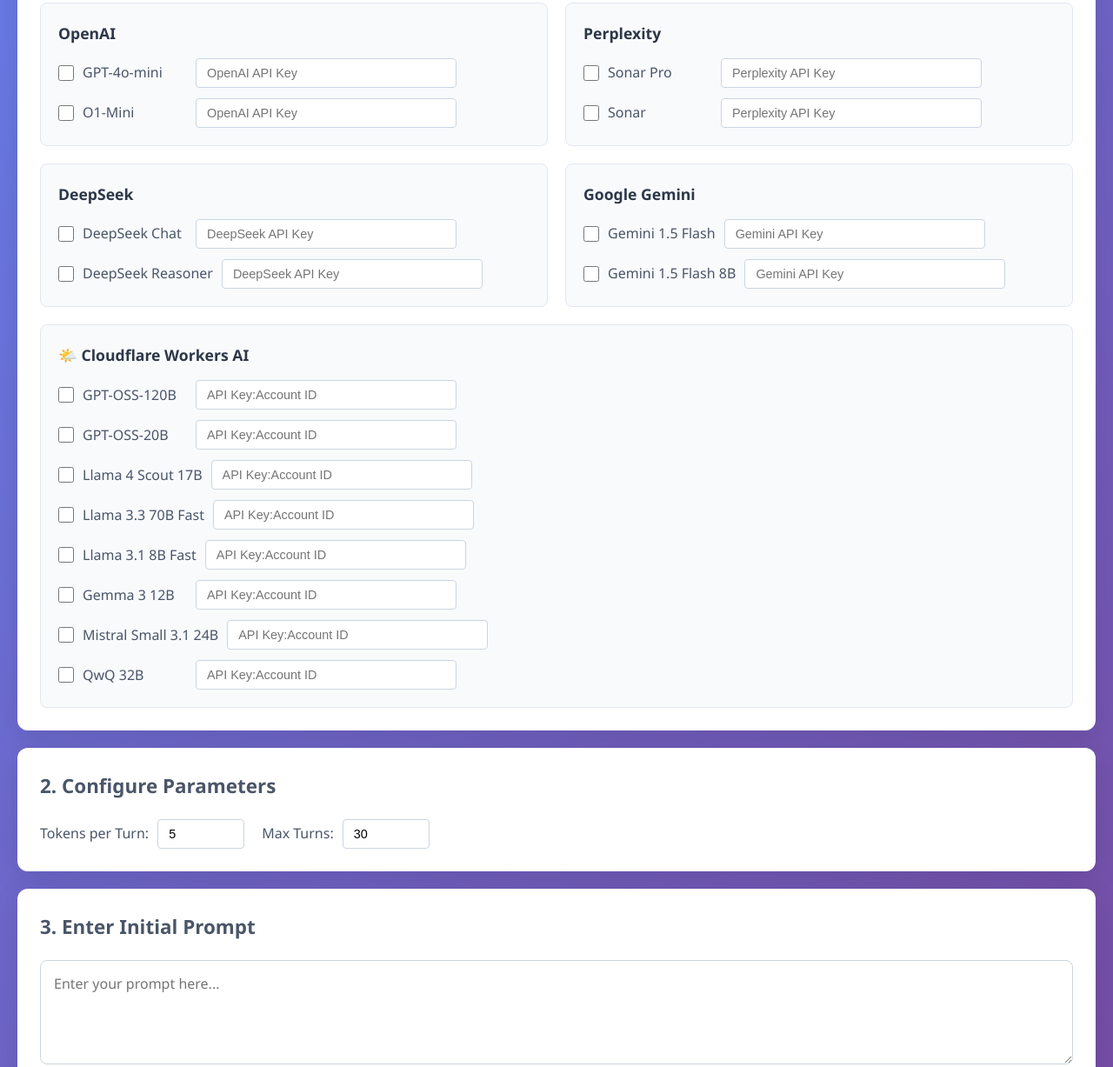
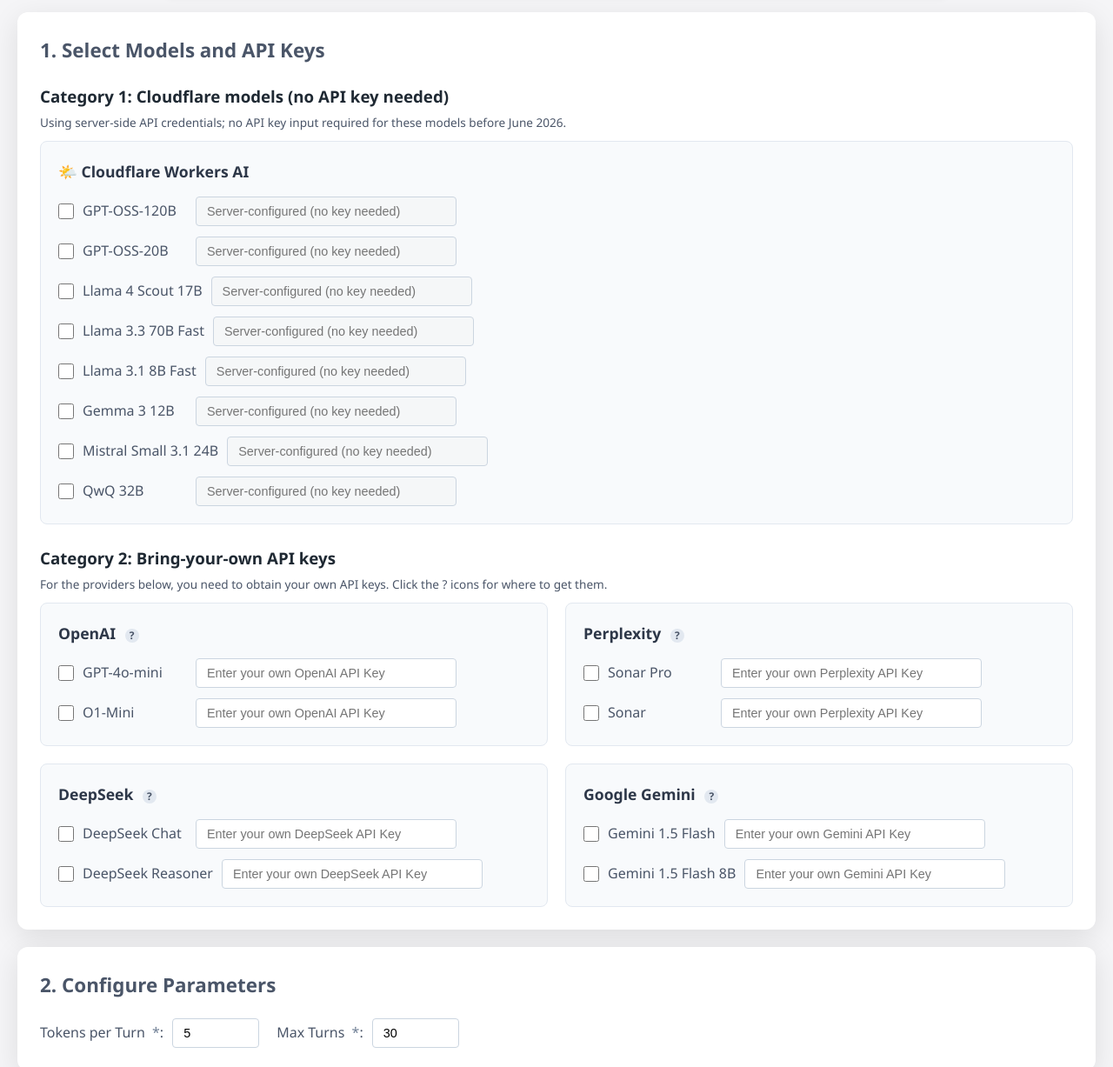
Before and after one commit to liu-jiayuan/dynamic-llm-chat, a website: page index.html in a window 1280 px wide. Shown: the part 231-1458 px from the top of the page at 87% size. Drawn offline with Linux system fonts and the light colour scheme.

Commit message:
added cloudflare auto-use

```diff
--- a/index.html
+++ b/index.html
@@ -39,42 +39,103 @@
 <body>
     <div class="container">
         <header>
-            <h1>🤖 Multi-LLM Token Generator</h1>
-            <p>Select multiple LLM models and let them alternately generate specified number of tokens</p>
+            <h1>FOCAL LLM Alternating Chat Demo</h1>
+            <p>
+                This demo alternately samples tokens from multiple LLMs. Select the models you want to compare, set the tokens per turn and maximum number of turns, then start generation. The selected LLMs will take turns generating short continuations conditioned on the shared context.
+            </p>
         </header>
 
         <div class="setup-section">
             <div class="card">
                 <h2>1. Select Models and API Keys</h2>
+
+                <!-- Category 1: Cloudflare models (no API key needed) -->
+                <h3>Category 1: Cloudflare models (no API key needed)</h3>
+                <p class="api-note">Using server-side API credentials; no API key input required for these models before June 2026.</p>
+                <div class="models-grid" style="margin-top: 10px;">
+                    <!-- Cloudflare Workers AI Models -->
+                    <div class="model-group">
+                        <h3>🌤️ Cloudflare Workers AI</h3>
+                        <div class="model-option">
+                            <input type="checkbox" id="gpt-oss-120b-cf" value="@cf/openai/gpt-oss-120b" data-provider="cloudflare">
+                            <label for="gpt-oss-120b-cf">GPT-OSS-120B</label>
+                            <input type="text" id="gpt-oss-120b-cf-key" placeholder="Server-configured (no key needed)" class="api-key-input" disabled>
+                        </div>
+                        <div class="model-option">
+                            <input type="checkbox" id="gpt-oss-20b-cf" value="@cf/openai/gpt-oss-20b" data-provider="cloudflare">
+                            <label for="gpt-oss-20b-cf">GPT-OSS-20B</label>
+                            <input type="text" id="gpt-oss-20b-cf-key" placeholder="Server-configured (no key needed)" class="api-key-input" disabled>
+                        </div>
+                        <div class="model-option">
+                            <input type="checkbox" id="llama-4-scout" value="@cf/meta/llama-4-scout-17b-16e-instruct" data-provider="cloudflare">
+                            <label for="llama-4-scout">Llama 4 Scout 17B</label>
+                            <input type="text" id="llama-4-scout-key" placeholder="Server-configured (no key needed)" class="api-key-input" disabled>
+                        </div>
+                        <div class="model-option">
+                            <input type="checkbox" id="llama-3-3-70b" value="@cf/meta/llama-3.3-70b-instruct-fp8-fast" data-provider="cloudflare">
+                            <label for="llama-3-3-70b">Llama 3.3 70B Fast</label>
+                            <input type="text" id="llama-3-3-70b-key" placeholder="Server-configured (no key needed)" class="api-key-input" disabled>
+                        </div>
+                        <div class="model-option">
+                            <input type="checkbox" id="llama-3-1-8b-fast" value="@cf/meta/llama-3.1-8b-instruct-fast" data-provider="cloudflare">
+                            <label for="llama-3-1-8b-fast">Llama 3.1 8B Fast</label>
+                            <input type="text" id="llama-3-1-8b-fast-key" placeholder="Server-configured (no key needed)" class="api-key-input" disabled>
+                        </div>
+                        <div class="model-option">
+                            <input type="checkbox" id="gemma-3-12b" value="@cf/google/gemma-3-12b-it" data-provider="cloudflare">
+                            <label for="gemma-3-12b">Gemma 3 12B</label>
+                            <input type="text" id="gemma-3-12b-key" placeholder="Server-configured (no key needed)" class="api-key-input" disabled>
+                        </div>
+                        <div class="model-option">
+                            <input type="checkbox" id="mistral-small" value="@cf/mistral/mistral-small-3.1-24b-instruct" data-provider="cloudflare">
+                            <label for="mistral-small">Mistral Small 3.1 24B</label>
+                            <input type="text" id="mistral-small-key" placeholder="Server-configured (no key needed)" class="api-key-input" disabled>
+                        </div>
+                        <div class="model-option">
+                            <input type="checkbox" id="qwq-32b" value="@cf/qwen/qwq-32b" data-provider="cloudflare">
+                            <label for="qwq-32b">QwQ 32B</label>
+                            <input type="text" id="qwq-32b-key" placeholder="Server-configured (no key needed)" class="api-key-input" disabled>
+                        </div>
+                    </div>
+                </div>
+
+                <!-- Category 2: Providers requiring user API keys -->
+                <h3 style="margin-top: 24px;">Category 2: Bring-your-own API keys</h3>
+                <p class="api-note">For the providers below, you need to obtain your own API keys. Click the ? icons for where to get them.</p>
+
                 <!-- First Row: OpenAI and Perplexity -->
-                <div class="models-grid">
+                <div class="models-grid" style="margin-top: 10px;">
                     <!-- OpenAI Models -->
                     <div class="model-group">
-                        <h3>OpenAI</h3>
+                        <h3>OpenAI
+                            <a href="https://platform.openai.com/api-keys" target="_blank" class="api-help" title="Where to get an OpenAI API key">?</a>
+                        </h3>
                         <div class="model-option">
                             <input type="checkbox" id="gpt-4o-mini" value="gpt-4o-mini" data-provider="openai">
                             <label for="gpt-4o-mini">GPT-4o-mini</label>
-                            <input type="text" id="gpt-4o-mini-key" placeholder="OpenAI API Key" class="api-key-input">
+                            <input type="text" id="gpt-4o-mini-key" placeholder="Enter your own OpenAI API Key" class="api-key-input">
                         </div>
                         <div class="model-option">
                             <input type="checkbox" id="o1-mini" value="o1-mini" data-provider="openai">
                             <label for="o1-mini">O1-Mini</label>
-                            <input type="text" id="o1-mini-key" placeholder="OpenAI API Key" class="api-key-input">
+                            <input type="text" id="o1-mini-key" placeholder="Enter your own OpenAI API Key" class="api-key-input">
                         </div>
                     </div>
 
                     <!-- Perplexity Models -->
                     <div class="model-group">
-                        <h3>Perplexity</h3>
+                        <h3>Perplexity
+                            <a href="https://www.perplexity.ai/settings/api" target="_blank" class="api-help" title="Where to get a Perplexity API key">?</a>
+                        </h3>
                         <div class="model-option">
                             <input type="checkbox" id="sonar-pro" value="sonar-pro" data-provider="perplexity">
                             <label for="sonar-pro">Sonar Pro</label>
-                            <input type="text" id="sonar-pro-key" placeholder="Perplexity API Key" class="api-key-input">
+                            <input type="text" id="sonar-pro-key" placeholder="Enter your own Perplexity API Key" class="api-key-input">
                         </div>
                         <div class="model-option">
                             <input type="checkbox" id="sonar" value="sonar" data-provider="perplexity">
                             <label for="sonar">Sonar</label>
-                            <input type="text" id="sonar-key" placeholder="Perplexity API Key" class="api-key-input">
+                            <input type="text" id="sonar-key" placeholder="Enter your own Perplexity API Key" class="api-key-input">
                         </div>
                     </div>
                 </div>
@@ -83,79 +144,35 @@
                 <div class="models-grid" style="margin-top: 20px;">
                     <!-- DeepSeek Models -->
                     <div class="model-group">
-                        <h3>DeepSeek</h3>
+                        <h3>DeepSeek
+                            <a href="https://platform.deepseek.com/api_keys" target="_blank" class="api-help" title="Where to get a DeepSeek API key">?</a>
+                        </h3>
                         <div class="model-option">
                             <input type="checkbox" id="deepseek-chat" value="deepseek-chat" data-provider="deepseek">
                             <label for="deepseek-chat">DeepSeek Chat</label>
-                            <input type="text" id="deepseek-chat-key" placeholder="DeepSeek API Key" class="api-key-input">
+                            <input type="text" id="deepseek-chat-key" placeholder="Enter your own DeepSeek API Key" class="api-key-input">
                         </div>
                         <div class="model-option">
                             <input type="checkbox" id="deepseek-reasoner" value="deepseek-reasoner" data-provider="deepseek">
                             <label for="deepseek-reasoner">DeepSeek Reasoner</label>
-                            <input type="text" id="deepseek-reasoner-key" placeholder="DeepSeek API Key" class="api-key-input">
+                            <input type="text" id="deepseek-reasoner-key" placeholder="Enter your own DeepSeek API Key" class="api-key-input">
                         </div>
                     </div>
 
                     <!-- Gemini Models -->
                     <div class="model-group">
-                        <h3>Google Gemini</h3>
+                        <h3>Google Gemini
+                            <a href="https://aistudio.google.com/app/apikey" target="_blank" class="api-help" title="Where to get a Google Gemini API key">?</a>
+                        </h3>
                         <div class="model-option">
                             <input type="checkbox" id="gemini-flash" value="gemini-1.5-flash" data-provider="gemini">
                             <label for="gemini-flash">Gemini 1.5 Flash</label>
-                            <input type="text" id="gemini-flash-key" placeholder="Gemini API Key" class="api-key-input">
+                            <input type="text" id="gemini-flash-key" placeholder="Enter your own Gemini API Key" class="api-key-input">
                         </div>
                         <div class="model-option">
                             <input type="checkbox" id="gemini-flash-8b" value="gemini-1.5-flash-8b" data-provider="gemini">
                             <label for="gemini-flash-8b">Gemini 1.5 Flash 8B</label>
-                            <input type="text" id="gemini-flash-8b-key" placeholder="Gemini API Key" class="api-key-input">
-                        </div>
-                    </div>
-                </div>
-
-                <!-- Third Row: Cloudflare Workers AI -->
-                <div class="models-grid" style="margin-top: 20px;">
-                    <!-- Cloudflare Workers AI Models -->
-                    <div class="model-group">
-                        <h3>🌤️ Cloudflare Workers AI</h3>
-                        <div class="model-option">
-                            <input type="checkbox" id="gpt-oss-120b-cf" value="@cf/openai/gpt-oss-120b" data-provider="cloudflare">
-                            <label for="gpt-oss-120b-cf">GPT-OSS-120B</label>
-                            <input type="text" id="gpt-oss-120b-cf-key" placeholder="API Key:Account ID" class="api-key-input">
-                        </div>
-                        <div class="model-option">
-                            <input type="checkbox" id="gpt-oss-20b-cf" value="@cf/openai/gpt-oss-20b" data-provider="cloudflare">
-                            <label for="gpt-oss-20b-cf">GPT-OSS-20B</label>
-                            <input type="text" id="gpt-oss-20b-cf-key" placeholder="API Key:Account ID" class="api-key-input">
-                        </div>
-                        <div class="model-option">
-                            <input type="checkbox" id="llama-4-scout" value="@cf/meta/llama-4-scout-17b-16e-instruct" data-provider="cloudflare">
-                            <label for="llama-4-scout">Llama 4 Scout 17B</label>
-                            <input type="text" id="llama-4-scout-key" placeholder="API Key:Account ID" class="api-key-input">
-                        </div>
-                        <div class="model-option">
-                            <input type="checkbox" id="llama-3-3-70b" value="@cf/meta/llama-3.3-70b-instruct-fp8-fast" data-provider="cloudflare">
-                            <label for="llama-3-3-70b">Llama 3.3 70B Fast</label>
-                            <input type="text" id="llama-3-3-70b-key" placeholder="API Key:Account ID" class="api-key-input">
-                        </div>
-                        <div class="model-option">
-                            <input type="checkbox" id="llama-3-1-8b-fast" value="@cf/meta/llama-3.1-8b-instruct-fast" data-provider="cloudflare">
-                            <label for="llama-3-1-8b-fast">Llama 3.1 8B Fast</label>
-                            <input type="text" id="llama-3-1-8b-fast-key" placeholder="API Key:Account ID" class="api-key-input">
-                        </div>
-                        <div class="model-option">
-                            <input type="checkbox" id="gemma-3-12b" value="@cf/google/gemma-3-12b-it" data-provider="cloudflare">
-                            <label for="gemma-3-12b">Gemma 3 12B</label>
-                            <input type="text" id="gemma-3-12b-key" placeholder="API Key:Account ID" class="api-key-input">
-                        </div>
-                        <div class="model-option">
-                            <input type="checkbox" id="mistral-small" value="@cf/mistral/mistral-small-3.1-24b-instruct" data-provider="cloudflare">
-                            <label for="mistral-small">Mistral Small 3.1 24B</label>
-                            <input type="text" id="mistral-small-key" placeholder="API Key:Account ID" class="api-key-input">
-                        </div>
-                        <div class="model-option">
-                            <input type="checkbox" id="qwq-32b" value="@cf/qwen/qwq-32b" data-provider="cloudflare">
-                            <label for="qwq-32b">QwQ 32B</label>
-                            <input type="text" id="qwq-32b-key" placeholder="API Key:Account ID" class="api-key-input">
+                            <input type="text" id="gemini-flash-8b-key" placeholder="Enter your own Gemini API Key" class="api-key-input">
                         </div>
                     </div>
                 </div>
@@ -165,11 +182,17 @@
                 <h2>2. Configure Parameters</h2>
                 <div class="param-section">
                     <div class="param-group">
-                        <label for="tokens-per-turn">Tokens per Turn:</label>
+                        <label for="tokens-per-turn">
+                            Tokens per Turn
+                            <span class="param-tooltip" title="For stability and cost control, please ensure that (Tokens per Turn) × (Max Turns) ≤ 5000.">*</span>:
+                        </label>
                         <input type="number" id="tokens-per-turn" value="5" min="1" max="100">
                     </div>
                     <div class="param-group">
-                        <label for="max-turns">Max Turns:</label>
+                        <label for="max-turns">
+                            Max Turns
+                            <span class="param-tooltip" title="For stability and cost control, please ensure that (Tokens per Turn) × (Max Turns) ≤ 5000.">*</span>:
+                        </label>
                         <input type="number" id="max-turns" value="30" min="1" max="100">
                     </div>
                 </div>
@@ -202,6 +225,14 @@
             <h3>Pure Text Output</h3>
             <div id="text-only-display" class="text-output"></div>
         </div>
+
+        <footer class="app-footer">
+            <p>
+                Have improvement ideas or issues?
+                Email
+                <a href="mailto:jiayuan4@andrew.cmu.edu">jiayuan4@andrew.cmu.edu</a>.
+            </p>
+        </footer>
     </div>
 
     <script src="script.js"></script>
--- a/script.js
+++ b/script.js
@@ -34,7 +34,13 @@
                 apiKey: apiKeyInput ? apiKeyInput.value : '',
                 displayName: checkbox.nextElementSibling.textContent
             };
-        }).filter(model => model.apiKey.trim() !== '');
+        }).filter(model => {
+            // Cloudflare 使用后端环境变量中的密钥，不需要用户输入
+            if (model.provider === 'cloudflare') {
+                return true;
+            }
+            return model.apiKey.trim() !== '';
+        });
 
         console.log('Selected models:', this.selectedModels);
         this.updateStartButtonState();
@@ -51,14 +57,20 @@
         const prompt = document.getElementById('user-prompt').value.trim();
         const tokensPerTurn = parseInt(document.getElementById('tokens-per-turn').value) || 5;
         const maxTurns = parseInt(document.getElementById('max-turns').value) || 50;
+        const totalBudget = tokensPerTurn * maxTurns;
 
         if (this.selectedModels.length === 0) {
-            alert('Please select at least one model and enter the corresponding API keys!');
+            alert('Please select at least one model (and enter API keys where required)!');
             return;
         }
 
         if (!prompt) {
             alert('Please enter an initial prompt!');
+            return;
+        }
+
+        if (totalBudget > 5000) {
+            alert('Please ensure that (Tokens per Turn) × (Max Turns) is at most 5000 to keep the demo efficient.');
             return;
         }
 
@@ -279,5 +291,39 @@
         });
     });
 
+    // 冷启动提示：提醒用户首次访问可能需要等待一段时间
+    const header = document.querySelector('header');
+    if (header && header.parentNode) {
+        const notice = document.createElement('div');
+        notice.textContent = '提示：本服务使用免费托管，首次或长时间未访问后重新打开时，后台唤醒可能需要约 1 分钟，请耐心等待。';
+        notice.style.backgroundColor = 'rgba(255, 255, 255, 0.9)';
+        notice.style.color = '#4a5568';
+        notice.style.padding = '10px 16px';
+        notice.style.borderRadius = '8px';
+        notice.style.margin = '10px auto 20px';
+        notice.style.maxWidth = '900px';
+        notice.style.fontSize = '14px';
+        notice.style.textAlign = 'center';
+        notice.style.boxShadow = '0 2px 8px rgba(0, 0, 0, 0.1)';
+
+        const closeBtn = document.createElement('button');
+        closeBtn.textContent = '知道了';
+        closeBtn.style.marginLeft = '12px';
+        closeBtn.style.padding = '4px 10px';
+        closeBtn.style.fontSize = '12px';
+        closeBtn.style.borderRadius = '999px';
+        closeBtn.style.border = 'none';
+        closeBtn.style.cursor = 'pointer';
+        closeBtn.style.backgroundColor = '#4299e1';
+        closeBtn.style.color = '#ffffff';
+
+        closeBtn.addEventListener('click', () => {
+            notice.remove();
+        });
+
+        notice.appendChild(closeBtn);
+        header.parentNode.insertBefore(notice, header.nextSibling);
+    }
+
     console.log('🚀 Multi-LLM Token Generator initialized!');
 });
--- a/style.css
+++ b/style.css
@@ -7,9 +7,9 @@
 
 body {
     font-family: 'Segoe UI', Tahoma, Geneva, Verdana, sans-serif;
-    background: linear-gradient(135deg, #667eea 0%, #764ba2 100%);
+    background: #f5f5f7;
     min-height: 100vh;
-    color: #333;
+    color: #1f2933;
     line-height: 1.6;
 }
 
@@ -21,19 +21,49 @@
 
 header {
     text-align: center;
-    color: white;
+    color: #1a202c;
     margin-bottom: 30px;
 }
 
 header h1 {
     font-size: 2.5rem;
     margin-bottom: 10px;
-    text-shadow: 0 2px 4px rgba(0,0,0,0.3);
+    text-shadow: none;
 }
 
 header p {
     font-size: 1.1rem;
-    opacity: 0.9;
+    opacity: 0.95;
+}
+
+.api-note {
+    font-size: 0.85rem;
+    color: #4a5568;
+    margin-top: 4px;
+}
+
+.api-help {
+    display: inline-block;
+    margin-left: 6px;
+    width: 16px;
+    height: 16px;
+    border-radius: 50%;
+    background: #e2e8f0;
+    color: #4a5568;
+    text-align: center;
+    line-height: 16px;
+    font-size: 0.75rem;
+    text-decoration: none;
+}
+
+.api-help:hover {
+    background: #cbd5e0;
+}
+
+.param-tooltip {
+    cursor: help;
+    color: #718096;
+    margin-left: 4px;
 }
 
 /* Card Styles */
@@ -371,3 +401,19 @@
 .conversation-display::-webkit-scrollbar-thumb:hover {
     background: #a0aec0;
 }
+
+.app-footer {
+    margin-top: 30px;
+    text-align: center;
+    color: #e2e8f0;
+    font-size: 0.9rem;
+}
+
+.app-footer a {
+    color: #fbd38d;
+    text-decoration: underline;
+}
+
+.app-footer a:hover {
+    color: #f6ad55;
+}
```
Also changed, not shown: server.js (+10 -14 lines).
